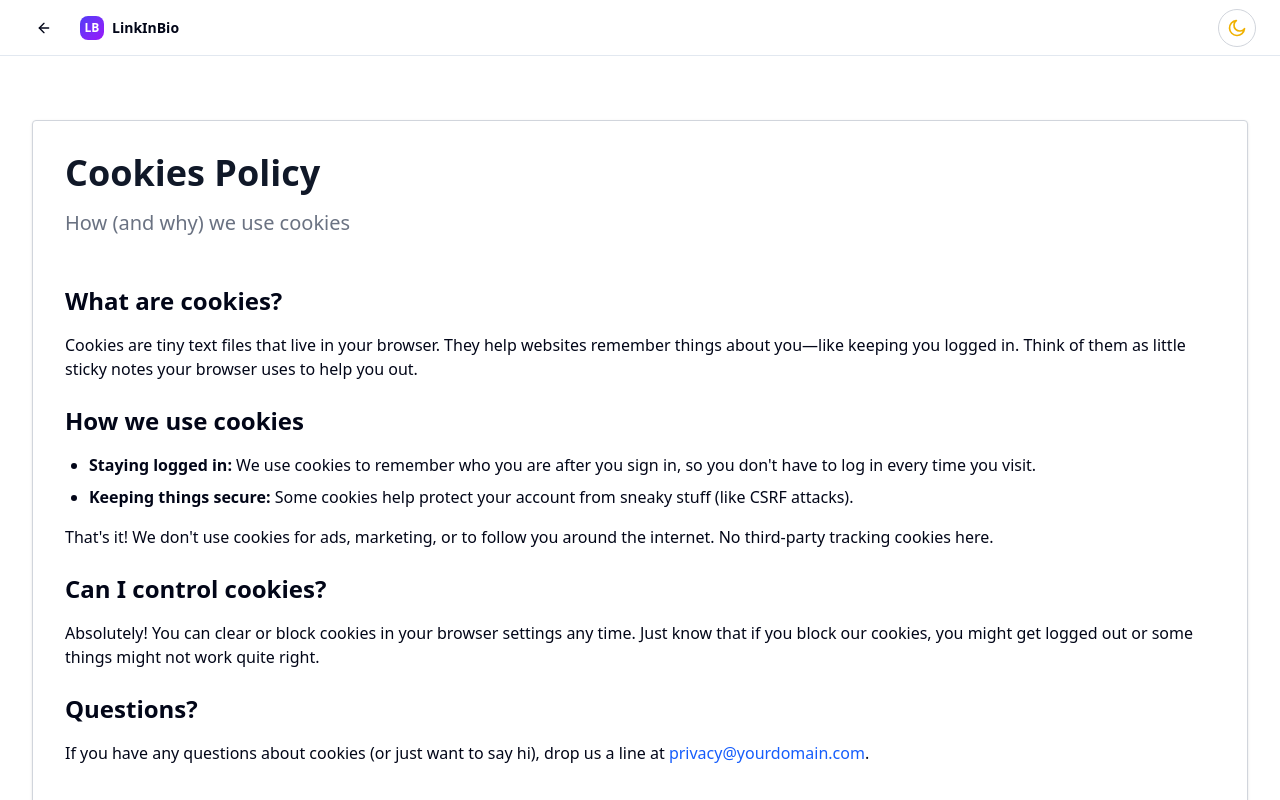
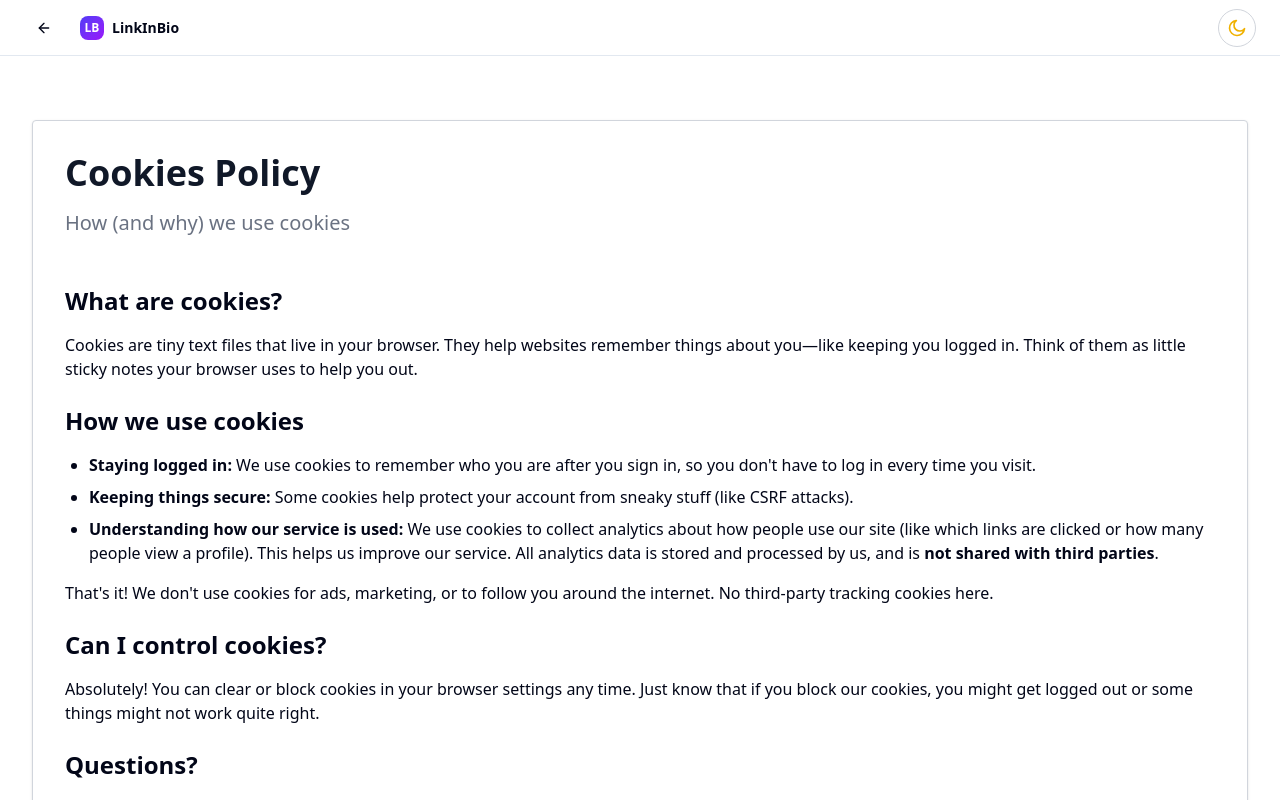
Before and after one commit to UncleMarvo/foxlink, a Next.js app: page /cookies in a window 1280 px wide. Shown: the top 800 px of the page. Built offline with nearby package versions, Linux system fonts and the light colour scheme.

Commit message:
Updated the cookies page information to better reflect the usage in the application

```diff
--- a/src/app/(public-pages)/cookies/page.tsx
+++ b/src/app/(public-pages)/cookies/page.tsx
@@ -20,6 +20,7 @@ export default function CookiesPage() {
           <ul className="list-disc pl-6 mb-4 space-y-2">
             <li><strong>Staying logged in:</strong> We use cookies to remember who you are after you sign in, so you don't have to log in every time you visit.</li>
             <li><strong>Keeping things secure:</strong> Some cookies help protect your account from sneaky stuff (like CSRF attacks).</li>
+            <li><strong>Understanding how our service is used:</strong> We use cookies to collect analytics about how people use our site (like which links are clicked or how many people view a profile). This helps us improve our service. All analytics data is stored and processed by us, and is <strong>not shared with third parties</strong>.</li>
           </ul>
           <p className="mb-4">That's it! We don't use cookies for ads, marketing, or to follow you around the internet. No third-party tracking cookies here.</p>
         </section>
```
